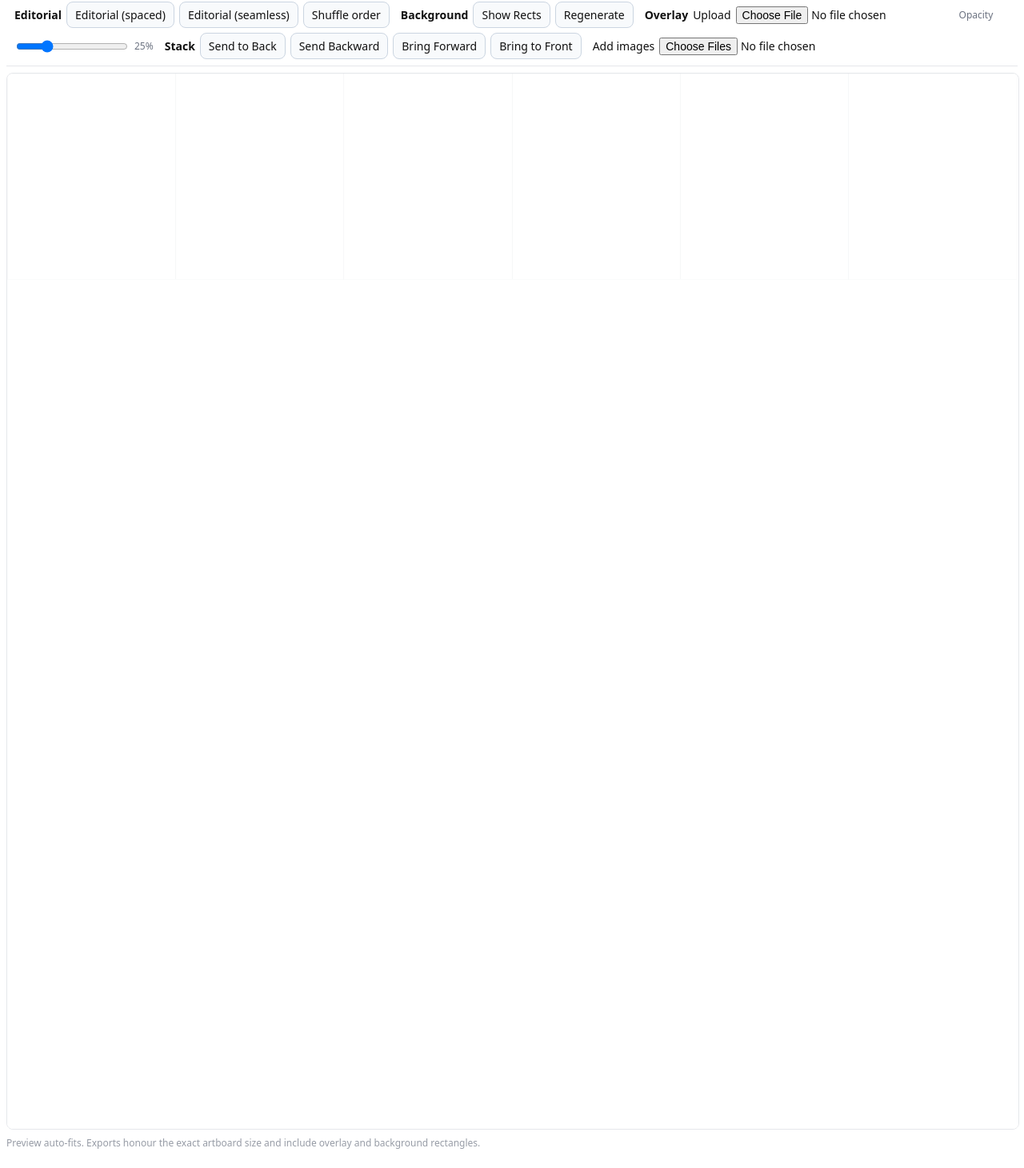
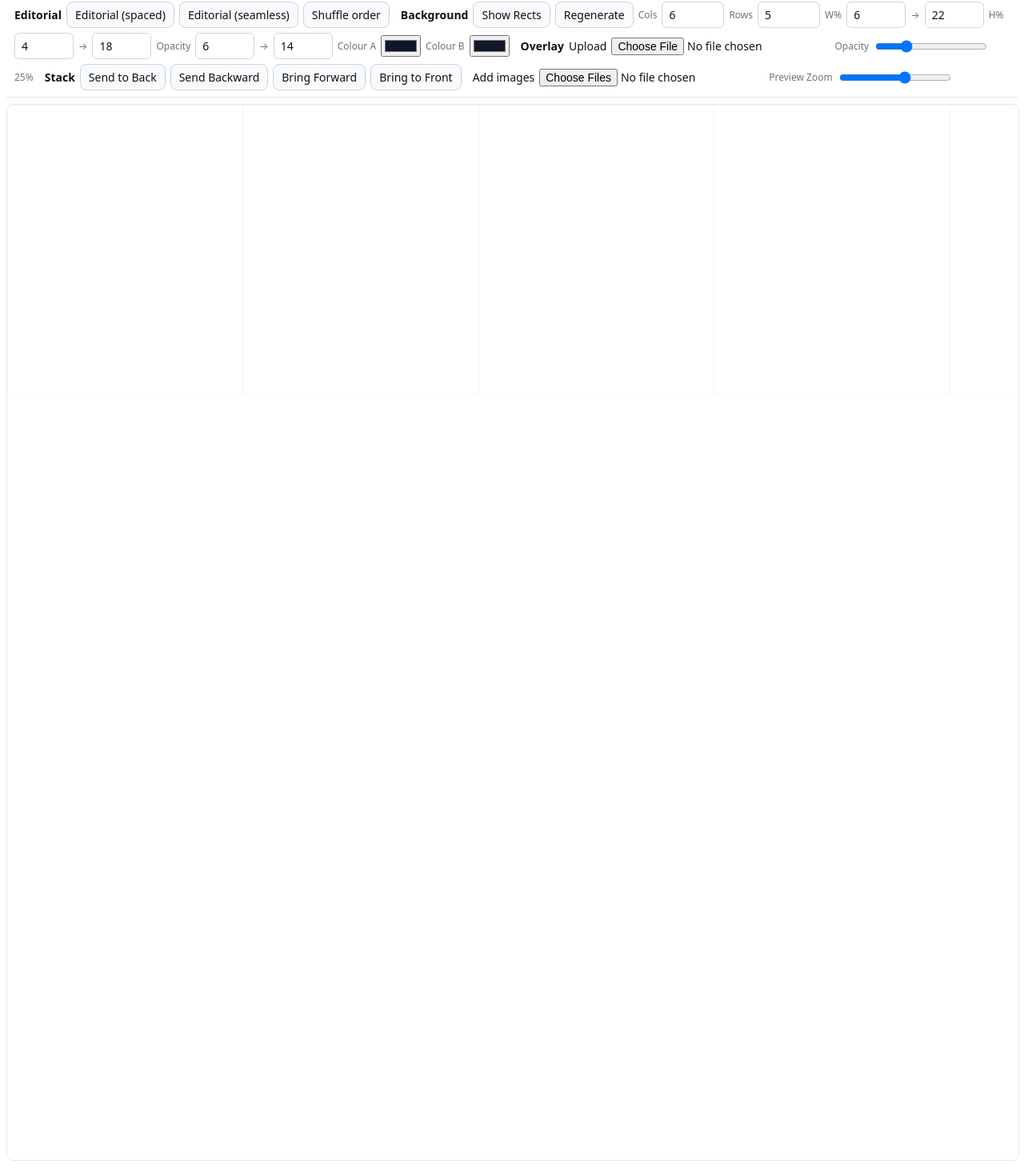
Before and after one commit to Farouk858/858-random-spread-layout, a React (Vite) app: page / in a window 1280 px wide. Shown: the part 115-1576 px from the top of the page at 80% size. Built offline with nearby package versions, Linux system fonts and the light colour scheme.

Commit message:
Enhance layout with rectangle controls and zoom
Added rectangle layer controls and zoom functionality for preview.

```diff
--- a/src/App.jsx
+++ b/src/App.jsx
@@ -4,13 +4,9 @@ import JSZip from "jszip";
 /**
  * 858 Random Spread Layout — Pure React
  * Now includes:
- * - Default 1080 × 1320 portrait
- * - Presets
- * - Editorial layouts (spaced / seamless) + Shuffle
- * - Background rectangles across all boards (toggle + regenerate; included in export)
- * - Responsive preview (fits height and width)
- * - First page forced 3-up: top hero wide, bottom two edge-to-edge
- * - Previous features preserved: drag, resize, z-order, scatter, overlay, exports
+ * - Rectangle layer controls (colour pickers, opacity, size %, density)
+ * - Preview zoom so the canvas shows bigger
+ * - All previous features kept
  */
 
 const MAX_BOARDS = 20;
@@ -38,9 +34,9 @@ function rectsOverlapWithMargin(a, b, m) {
   );
 }
 
-// map node-local visible rect to source crop for COVER fit
+// cover-fit crop mapping
 function coverSourceRect(imgW, imgH, nodeW, nodeH, nx, ny, nw, nh) {
-  const scale = Math.max(nodeW / imgW, nodeH / imgH); // cover
+  const scale = Math.max(nodeW / imgW, nodeH / imgH);
   const rw = imgW * scale;
   const rh = imgH * scale;
   const offsetX = (rw - nodeW) / 2;
@@ -199,6 +195,7 @@ export default function App() {
   // layout + preview
   const [spacing, setSpacing] = useState(24);
   const [previewScale, setPreviewScale] = useState(1);
+  const [zoom, setZoom] = useState(1.4); // 50%–200% multiplier of auto-fit (clamped to 1 later)
   const wrapperRef = useRef(null);
 
   // items
@@ -217,6 +214,18 @@ export default function App() {
   const [showRects, setShowRects] = useState(false);
   const [rects, setRects] = useState([]); // {x,y,w,h, color, opacity}
 
+  // rect controls
+  const [rectCols, setRectCols] = useState(6);
+  const [rectRows, setRectRows] = useState(5);
+  const [rectMinWpc, setRectMinWpc] = useState(6);  // % of boardW
+  const [rectMaxWpc, setRectMaxWpc] = useState(22);
+  const [rectMinHpc, setRectMinHpc] = useState(4);  // % of boardH
+  const [rectMaxHpc, setRectMaxHpc] = useState(18);
+  const [rectOpacityMin, setRectOpacityMin] = useState(6);  // %
+  const [rectOpacityMax, setRectOpacityMax] = useState(14); // %
+  const [rectColorA, setRectColorA] = useState("#0f172a");
+  const [rectColorB, setRectColorB] = useState("#111827");
+
   // editorial state
   const [lastEditorialTight, setLastEditorialTight] = useState(false);
 
@@ -232,17 +241,18 @@ export default function App() {
     { label: "1350 × 1080 (IG)", w: 1350, h: 1080 },
   ];
 
-  // responsive fit (height and width)
+  // responsive fit (height and width) + zoom
   const fitPreview = useCallback(() => {
     const el = wrapperRef.current;
     if (!el) return;
-    const availW = el.clientWidth - 2; // borders
+    const availW = el.clientWidth - 2;
     const availH = window.innerHeight - el.getBoundingClientRect().top - 16;
     const scaleW = availW / SPREAD_W;
     const scaleH = availH / SPREAD_H;
-    const scale = Math.min(1, scaleW, scaleH);
-    setPreviewScale(scale > 0 && isFinite(scale) ? scale : 1);
-  }, [SPREAD_W, SPREAD_H]);
+    const base = Math.min(scaleW, scaleH);
+    const scaled = clamp(base * clamp(zoom, 0.5, 2), 0.05, 1); // never exceed 1 to prevent blur
+    setPreviewScale(scaled > 0 && isFinite(scaled) ? scaled : 1);
+  }, [SPREAD_W, SPREAD_H, zoom]);
 
   useEffect(() => {
     fitPreview();
@@ -250,9 +260,7 @@ export default function App() {
     return () => window.removeEventListener("resize", fitPreview);
   }, [fitPreview]);
 
-  useEffect(() => {
-    fitPreview();
-  }, [boardW, boardH, boards, fitPreview]);
+  useEffect(() => { fitPreview(); }, [boardW, boardH, boards, zoom, fitPreview]);
 
   // add images
   const onDropFiles = useCallback(async (fileList) => {
@@ -288,7 +296,7 @@ export default function App() {
     );
   }, [boardW, SPREAD_W]);
 
-  // simple random positions (kept from before)
+  // simple random positions
   const randomise = useCallback(() => {
     const placed = [];
     const tryPlace = (node) => {
@@ -308,7 +316,7 @@ export default function App() {
     setItems((prev) => prev.map(tryPlace));
   }, [SPREAD_W, SPREAD_H, spacing, boardW]);
 
-  // pack helpers from before
+  // pack helpers
   const packTop = useCallback(() => {
     const sorted = [...items].sort((a, b) => b.w * b.h - a.w * a.h);
     const placed = [];
@@ -392,37 +400,29 @@ export default function App() {
   };
 
   // ---------- EDITORIAL LAYOUTS ----------
-  // first page (board 0): 3-up (hero + 2 bottom edge-to-edge)
   function applyFirstPageThreeUp(arr, tight) {
     if (arr.length < 1) return arr;
     const s = [...arr];
 
-    // we need at least 3; if fewer, just stretch what we have
     const hero = s[0];
     const b1 = s[1] || null;
     const b2 = s[2] || null;
 
     const m = tight ? 0 : spacing;
-    const heroH = Math.round(boardH * 0.56); // hero height
+    const heroH = Math.round(boardH * 0.56);
     const bottomH = boardH - heroH - (tight ? 0 : m);
-    const leftW = b2 ? Math.floor((boardW - (tight ? 0 : m)) / 2) : boardW; // single bottom fills width if only b1
+    const leftW = b2 ? Math.floor((boardW - (tight ? 0 : m)) / 2) : boardW;
 
-    // hero full bleed
     s[0] = { ...hero, x: 0, y: 0, w: boardW, h: heroH };
-
-    if (b1) {
-      s[1] = { ...b1, x: 0, y: heroH + (tight ? 0 : m), w: leftW, h: bottomH };
-    }
+    if (b1) s[1] = { ...b1, x: 0, y: heroH + (tight ? 0 : m), w: leftW, h: bottomH };
     if (b2) {
       const x2 = leftW + (tight ? 0 : m);
       const w2 = boardW - x2;
       s[2] = { ...b2, x: x2, y: heroH + (tight ? 0 : m), w: w2, h: bottomH };
     }
-
     return s;
   }
 
-  // editorial rows across spread
   function applyEditorial(arr, tight) {
     const m = tight ? 0 : spacing;
     const s = [...arr];
@@ -430,35 +430,30 @@ export default function App() {
     let cursorY = 0;
     let rowH = 0;
 
-    // First board special rule:
     if (s.length >= 1) {
       s.splice(0, 3, ...applyFirstPageThreeUp(s.slice(0, 3), tight).slice(0, 3));
-      cursorX = boardW + (m ? m : 0); // continue after board 0
+      cursorX = boardW + (m ? m : 0);
       cursorY = 0;
       rowH = 0;
     }
 
     for (let i = 3; i < s.length; i++) {
       let n = s[i];
-      // set a consistent target height band for editorial feel
       const targetH = Math.max(220, Math.min(boardH * 0.55, n.h));
       const aspect = n.w / Math.max(1, n.h);
       let w = Math.max(160, Math.min(boardW * 0.55, Math.round(targetH * aspect)));
       let h = Math.round(targetH);
 
       if (cursorX + w > SPREAD_W) {
-        // hard wrap if somehow exceeded (safety)
         cursorX = 0;
         cursorY += rowH + m;
         rowH = 0;
       }
 
-      // wrap to next row if reaching end of the current board
       const currentBoardRight = Math.ceil((cursorX + 1) / boardW) * boardW;
       if (cursorX + w > currentBoardRight) {
         cursorX = currentBoardRight + (m ? m : 0);
       }
-      // new line if exceeding spread width
       if (cursorX + w > SPREAD_W) {
         cursorX = 0;
         cursorY += rowH + m;
@@ -469,14 +464,12 @@ export default function App() {
       cursorX += w + m;
       rowH = Math.max(rowH, h);
 
-      // new row if the next item would spill vertically
       if (cursorY + rowH > SPREAD_H) {
         cursorY = 0;
-        cursorX = (Math.floor(cursorX / boardW) + 1) * boardW; // next board
+        cursorX = (Math.floor(cursorX / boardW) + 1) * boardW;
         rowH = 0;
       }
     }
-
     return s;
   }
 
@@ -502,30 +495,35 @@ export default function App() {
   // ---------- BACKGROUND RECTS ----------
   const generateRects = useCallback(() => {
     const list = [];
-    const boardsCount = boards;
-    const cols = 6;
-    const rows = 5;
-    const minW = Math.floor(boardW * 0.06);
-    const maxW = Math.floor(boardW * 0.22);
-    const minH = Math.floor(boardH * 0.04);
-    const maxH = Math.floor(boardH * 0.18);
-    for (let b = 0; b < boardsCount; b++) {
+    const cols = Math.max(1, rectCols);
+    const rows = Math.max(1, rectRows);
+    const minW = Math.floor(boardW * (rectMinWpc / 100));
+    const maxW = Math.floor(boardW * (rectMaxWpc / 100));
+    const minH = Math.floor(boardH * (rectMinHpc / 100));
+    const maxH = Math.floor(boardH * (rectMaxHpc / 100));
+    const oMin = clamp(rectOpacityMin / 100, 0, 1);
+    const oMax = clamp(rectOpacityMax / 100, 0, 1);
+
+    for (let b = 0; b < boards; b++) {
       for (let i = 0; i < cols * rows; i++) {
-        const w = Math.floor(minW + Math.random() * (maxW - minW));
-        const h = Math.floor(minH + Math.random() * (maxH - minH));
+        const w = Math.floor(minW + Math.random() * Math.max(1, maxW - minW));
+        const h = Math.floor(minH + Math.random() * Math.max(1, maxH - minH));
         const x = b * boardW + Math.floor(Math.random() * Math.max(1, boardW - w));
         const y = Math.floor(Math.random() * Math.max(1, boardH - h));
-        const color = Math.random() < 0.5 ? "#0f172a" : "#111827"; // subtle darks
-        const opacity = 0.06 + Math.random() * 0.08;
+        const color = Math.random() < 0.5 ? rectColorA : rectColorB;
+        const opacity = oMin + Math.random() * Math.max(0, oMax - oMin);
         list.push({ x, y, w, h, color, opacity });
       }
     }
     setRects(list);
-  }, [boards, boardW, boardH]);
+  }, [
+    boards, boardW, boardH,
+    rectCols, rectRows,
+    rectMinWpc, rectMaxWpc, rectMinHpc, rectMaxHpc,
+    rectOpacityMin, rectOpacityMax, rectColorA, rectColorB
+  ]);
 
-  useEffect(() => {
-    if (showRects) generateRects();
-  }, [showRects, generateRects]);
+  useEffect(() => { if (showRects) generateRects(); }, [showRects, generateRects]);
 
   // export helpers
   const triggerDownload = (url, filename) => {
@@ -592,7 +590,6 @@ export default function App() {
           if (!n._img) continue;
           const inter = intersectRect(n.x, n.y, n.w, n.h, boardX, 0, boardW, boardH);
           if (!inter) continue;
-
           const nx = inter.x - n.x;
           const ny = inter.y - n.y;
           const nw = inter.w;
@@ -601,12 +598,7 @@ export default function App() {
           const { sx, sy, sw, sh } = coverSourceRect(
             n._img.naturalWidth,
             n._img.naturalHeight,
-            n.w,
-            n.h,
-            nx,
-            ny,
-            nw,
-            nh
+            n.w, n.h, nx, ny, nw, nh
           );
           if (sw <= 0 || sh <= 0) continue;
 
@@ -661,7 +653,6 @@ export default function App() {
   const applyPreset = (p) => {
     setBoardW(p.w);
     setBoardH(p.h);
-    // refit after size change
     setTimeout(() => {
       const el = wrapperRef.current;
       if (el) fitPreview();
@@ -673,20 +664,14 @@ export default function App() {
       className="app"
       style={{ display: "flex", flexDirection: "column", gap: 8, padding: 8 }}
       onDragOver={(e) => e.preventDefault()}
-      onDrop={(e) => {
-        e.preventDefault();
-        onDropFiles(e.dataTransfer.files);
-      }}
+      onDrop={(e) => { e.preventDefault(); onDropFiles(e.dataTransfer.files); }}
     >
       {/* Toolbar */}
       <div className="toolbar" style={{ gap: 6, flexWrap: "wrap", display: "flex", alignItems: "center" }}>
         <strong>858 Random Spread Layout</strong>
 
         <span className="muted">Boards</span>
-        <select
-          value={boards}
-          onChange={(e) => setBoards(clamp(parseInt(e.target.value, 10), 1, MAX_BOARDS))}
-        >
+        <select value={boards} onChange={(e) => setBoards(clamp(parseInt(e.target.value, 10), 1, MAX_BOARDS))}>
           {Array.from({ length: MAX_BOARDS }, (_, i) => i + 1).map((n) => (
             <option key={n} value={n}>{n}</option>
           ))}
@@ -694,9 +679,7 @@ export default function App() {
 
         <span className="muted">Preset</span>
         <select onChange={(e) => applyPreset(PRESETS[e.target.selectedIndex])}>
-          {PRESETS.map((p) => (
-            <option key={p.label}>{p.label}</option>
-          ))}
+          {PRESETS.map((p) => (<option key={p.label}>{p.label}</option>))}
         </select>
 
         <span className="muted">W</span>
@@ -741,6 +724,32 @@ export default function App() {
         <button onClick={() => setShowRects((s) => !s)}>{showRects ? "Hide Rects" : "Show Rects"}</button>
         <button onClick={generateRects} disabled={!showRects}>Regenerate</button>
 
+        {/* Rectangle controls */}
+        <span className="muted">Cols</span>
+        <input type="number" min={1} max={20} value={rectCols} onChange={(e) => setRectCols(clamp(parseInt(e.target.value||"1",10),1,20))} style={{ width: 60 }} />
+        <span className="muted">Rows</span>
+        <input type="number" min={1} max={20} value={rectRows} onChange={(e) => setRectRows(clamp(parseInt(e.target.value||"1",10),1,20))} style={{ width: 60 }} />
+
+        <span className="muted">W%</span>
+        <input type="number" min={1} max={100} value={rectMinWpc} onChange={(e)=>setRectMinWpc(clamp(parseInt(e.target.value||"1",10),1,100))} style={{ width: 55 }} />
+        <span className="muted">→</span>
+        <input type="number" min={1} max={100} value={rectMaxWpc} onChange={(e)=>setRectMaxWpc(clamp(parseInt(e.target.value||"1",10),1,100))} style={{ width: 55 }} />
+
+        <span className="muted">H%&nbsp;</span>
+        <input type="number" min={1} max={100} value={rectMinHpc} onChange={(e)=>setRectMinHpc(clamp(parseInt(e.target.value||"1",10),1,100))} style={{ width: 55 }} />
+        <span className="muted">→</span>
+        <input type="number" min={1} max={100} value={rectMaxHpc} onChange={(e)=>setRectMaxHpc(clamp(parseInt(e.target.value||"1",10),1,100))} style={{ width: 55 }} />
+
+        <span className="muted">Opacity</span>
+        <input type="number" min={0} max={100} value={rectOpacityMin} onChange={(e)=>setRectOpacityMin(clamp(parseInt(e.target.value||"0",10),0,100))} style={{ width: 55 }} />
+        <span className="muted">→</span>
+        <input type="number" min={0} max={100} value={rectOpacityMax} onChange={(e)=>setRectOpacityMax(clamp(parseInt(e.target.value||"0",10),0,100))} style={{ width: 55 }} />
+
+        <span className="muted">Colour A</span>
+        <input type="color" value={rectColorA} onChange={(e)=>setRectColorA(e.target.value)} />
+        <span className="muted">Colour B</span>
+        <input type="color" value={rectColorB} onChange={(e)=>setRectColorB(e.target.value)} />
+
         <strong style={{ marginLeft: 8 }}>Overlay</strong>
         <label>
           Upload
@@ -760,13 +769,24 @@ export default function App() {
           Add images
           <input type="file" multiple accept="image/*" style={{ marginLeft: 6 }} onChange={(e) => e.target.files && onDropFiles(e.target.files)} />
         </label>
+
+        <span style={{ marginLeft: 8 }} className="muted">Preview Zoom</span>
+        <input
+          type="range"
+          min={0.5} max={2} step={0.05}
+          value={zoom}
+          onChange={(e)=>setZoom(parseFloat(e.target.value))}
+          style={{ width: 140 }}
+          title="Scales the auto-fit preview size (capped at 1× to keep it sharp)"
+        />
       </div>
 
       {/* Spread preview (responsive) */}
-      <div ref={wrapperRef} className="spreadWrapper" style={{ border: "1px solid #e5e7eb", overflowX: "auto", overflowY: "hidden", width: "100%" }}
-        onClick={(e) => {
-          if (e.target === e.currentTarget) setSelectedId(null);
-        }}
+      <div
+        ref={wrapperRef}
+        className="spreadWrapper"
+        style={{ border: "1px solid #e5e7eb", overflowX: "auto", overflowY: "hidden", width: "100%" }}
+        onClick={(e) => { if (e.target === e.currentTarget) setSelectedId(null); }}
       >
         <div
           style={{
@@ -846,7 +866,7 @@ export default function App() {
       </div>
 
       <div className="muted" style={{ opacity: 0.7 }}>
-        Preview auto-fits. Exports honour the exact artboard size and include overlay and background rectangles.
+        Preview auto-fits (with zoom). Exports honour the exact artboard size and include overlay and background rectangles.
       </div>
     </div>
   );
```
